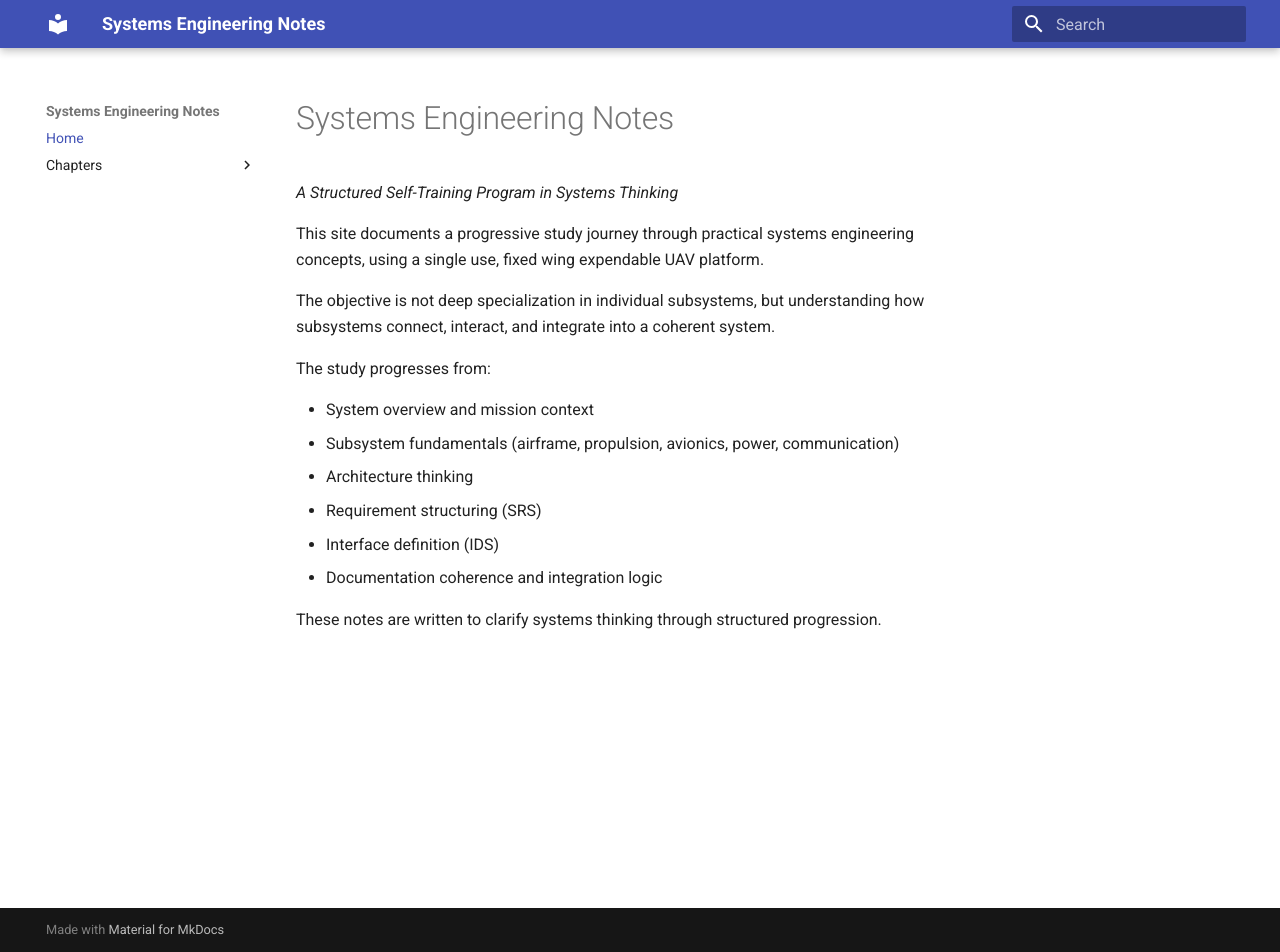
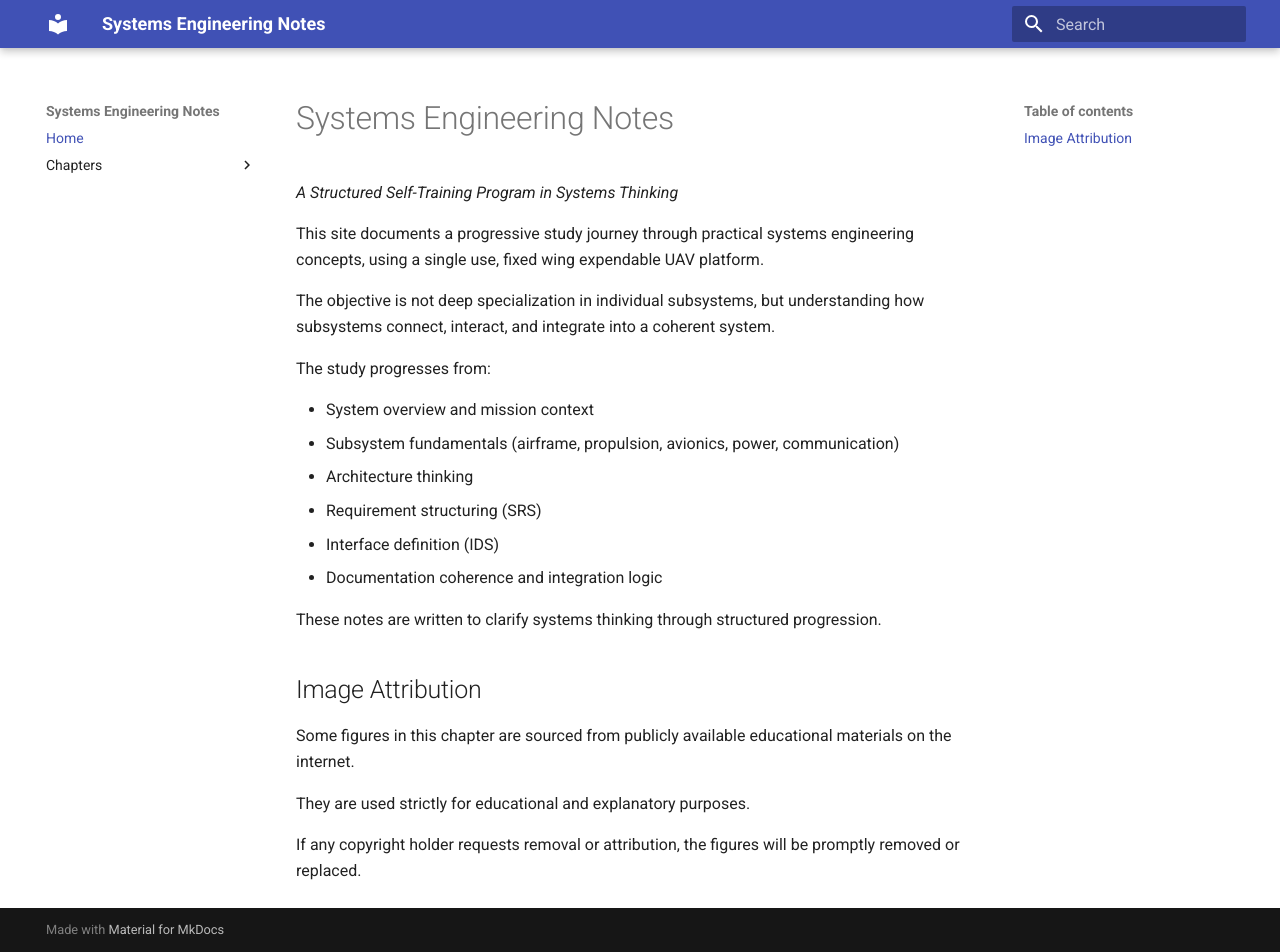
Before and after one commit to hepguzel/systems-engineering-notes, an MkDocs documentation site: the page built from docs/index.md, in a window 1280 px wide and 952 px high. Built offline with MkDocs 1.6.1 and Material for MkDocs 9.7.7, drawn with Linux system fonts in a browser that asks for light colours.

Commit message:
simplify TOC depth

```diff
--- a/docs/index.md
+++ b/docs/index.md
@@ -15,3 +15,13 @@ The study progresses from:
 - Documentation coherence and integration logic
 
 These notes are written to clarify systems thinking through structured progression.
+
+## Image Attribution
+
+Some figures in this chapter are sourced from publicly available
+educational materials on the internet.
+
+They are used strictly for educational and explanatory purposes.
+
+If any copyright holder requests removal or attribution,
+the figures will be promptly removed or replaced.
```
Also changed, not shown: README.md (+0 -10 lines).
